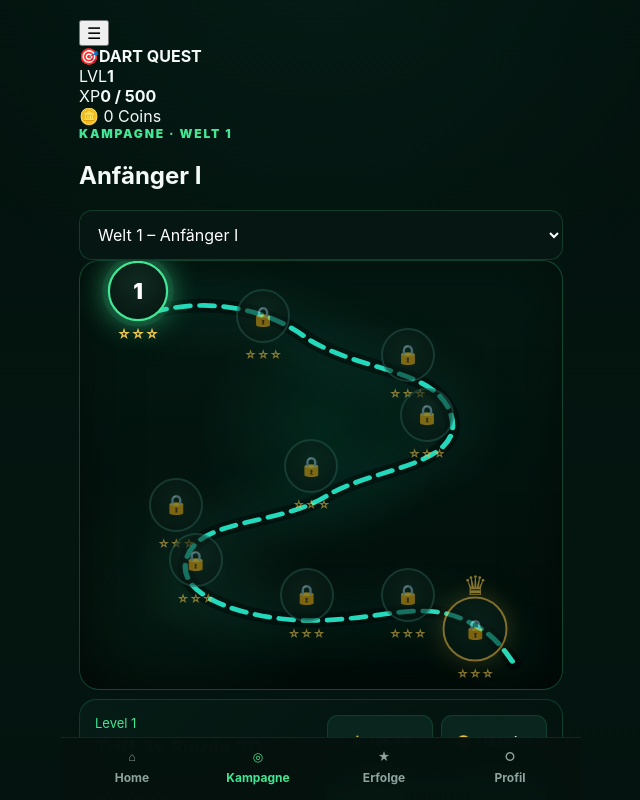
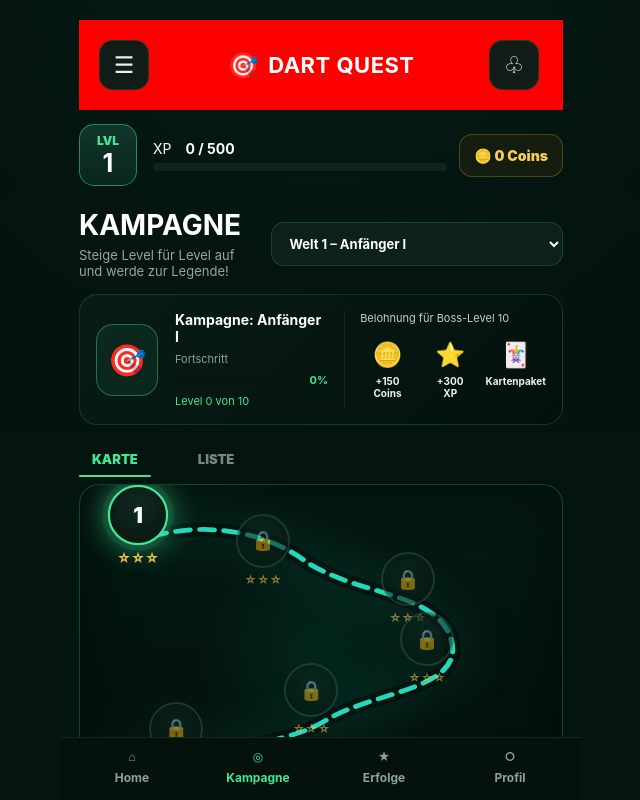
Before and after one commit to Dartquest2026/DartQuest, a React (Vite) app in the folder dartquest/: page / in a window 1280 px wide. Both pictures are taken after a click on the button "Weiter spielen". Shown: the top 800 px of the page, without its empty margins (319-959 px from the left). Built offline with nearby package versions, Linux system fonts and the light colour scheme.

Commit message:
Campaign JSX Test

```diff
--- a/dartquest/src/pages/Campaign.jsx
+++ b/dartquest/src/pages/Campaign.jsx
@@ -1,10 +1,13 @@
 import { useEffect, useState } from 'react'
 import { levels } from '../data/levels'
+import { getWorldPosition } from '../data/worldMaps'
 import LevelModal from '../components/LevelModal'
-import { getWorldPosition } from '../data/worldMaps'
+
 import '../styles/Campaign.css'
 
-const CAMPAIGN_STORAGE_KEY = 'dartquest-campaign-progress'
+const CAMPAIGN_STORAGE_KEY =
+  'dartquest-campaign-progress'
+
 const BOSS_STAR_REQUIREMENT = 22
 
 const worldNames = [
@@ -21,17 +24,29 @@ const worldNames = [
 ]
 
 function Campaign() {
-  const [selectedLevel, setSelectedLevel] = useState(null)
-  const [selectedWorld, setSelectedWorld] = useState(1)
-  const [previewLevelId, setPreviewLevelId] = useState(1)
+  const [selectedLevel, setSelectedLevel] =
+    useState(null)
+
+  const [selectedWorld, setSelectedWorld] =
+    useState(1)
+
+  const [previewLevelId, setPreviewLevelId] =
+    useState(1)
 
   const [progress, setProgress] = useState({
     unlockedLevel: 1,
     results: {},
   })
 
-  const worldStartLevel = (selectedWorld - 1) * 10 + 1
-  const worldEndLevel = selectedWorld * 10
+  /* =========================
+     WELT
+  ========================= */
+
+  const worldStartLevel =
+    (selectedWorld - 1) * 10 + 1
+
+  const worldEndLevel =
+    selectedWorld * 10
 
   const visibleLevels = levels.filter(
     (level) =>
@@ -41,34 +56,56 @@ function Campaign() {
 
   const selectedPreviewLevel =
     visibleLevels.find(
-      (level) => level.id === previewLevelId,
+      (level) =>
+        level.id === previewLevelId,
     ) ?? visibleLevels[0]
 
-  const worldBoss = visibleLevels.find((level) => level.boss)
+  const worldBoss =
+    visibleLevels.find(
+      (level) => level.boss,
+    )
 
-  const worldNormalLevels = visibleLevels.filter(
+  const worldNormalLevels =
+    visibleLevels.filter(
       (level) => !level.boss,
     )
 
-  const worldStars = worldNormalLevels.reduce(
+  /* =========================
+     FORTSCHRITT
+  ========================= */
+
+  const worldStars =
+    worldNormalLevels.reduce(
       (sum, level) =>
-      sum + (progress.results[level.id]?.stars ?? 0),
+        sum +
+        (progress.results[level.id]?.stars ??
+          0),
       0,
     )
 
-  const completedWorldLevels = visibleLevels.filter((level) =>
-    Boolean(progress.results[level.id]),
+  const completedWorldLevels =
+    visibleLevels.filter((level) =>
+      Boolean(
+        progress.results[level.id],
+      ),
     ).length
 
   const campaignPercent =
     visibleLevels.length > 0
       ? Math.round(
-          (completedWorldLevels / visibleLevels.length) * 100,
+          (completedWorldLevels /
+            visibleLevels.length) *
+            100,
         )
       : 0
 
+  /* =========================
+     SPEICHER LADEN
+  ========================= */
+
   useEffect(() => {
-    const savedProgress = localStorage.getItem(
+    const savedProgress =
+      localStorage.getItem(
         CAMPAIGN_STORAGE_KEY,
       )
 
@@ -77,33 +114,54 @@ function Campaign() {
     }
 
     try {
-      const parsedProgress = JSON.parse(savedProgress)
+      const parsedProgress =
+        JSON.parse(savedProgress)
 
-      const unlockedLevel = Math.min(
-        parsedProgress.unlockedLevel ?? 1,
+      const unlockedLevel =
+        Math.min(
+          parsedProgress.unlockedLevel ??
+            1,
           levels.length,
         )
 
-      const currentWorld = Math.min(
-        Math.ceil(unlockedLevel / 10),
+      const currentWorld =
+        Math.min(
+          Math.ceil(
+            unlockedLevel / 10,
+          ),
           worldNames.length,
         )
 
       setProgress({
         unlockedLevel,
-        results: parsedProgress.results ?? {},
+        results:
+          parsedProgress.results ?? {},
       })
 
       setSelectedWorld(currentWorld)
-      setPreviewLevelId(unlockedLevel)
+      setPreviewLevelId(
+        unlockedLevel,
+      )
     } catch {
-      localStorage.removeItem(CAMPAIGN_STORAGE_KEY)
+      localStorage.removeItem(
+        CAMPAIGN_STORAGE_KEY,
+      )
     }
   }, [])
 
-  function getWorldStars(worldNumber, currentResults) {
-    const startLevel = (worldNumber - 1) * 10 + 1
-    const endLevel = worldNumber * 10
+  /* =========================
+     STERNE PRO WELT
+  ========================= */
+
+  function getWorldStars(
+    worldNumber,
+    currentResults,
+  ) {
+    const startLevel =
+      (worldNumber - 1) * 10 + 1
+
+    const endLevel =
+      worldNumber * 10
 
     return levels
       .filter(
@@ -114,32 +172,56 @@ function Campaign() {
       )
       .reduce(
         (sum, level) =>
-          sum + (currentResults[level.id]?.stars ?? 0),
+          sum +
+          (currentResults[level.id]
+            ?.stars ?? 0),
         0,
       )
   }
 
+  /* =========================
+     FREISCHALTUNG
+  ========================= */
+
   function isLevelUnlocked(level) {
-    if (progress.results[level.id]) {
+    if (
+      progress.results[level.id]
+    ) {
       return true
     }
 
     if (level.boss) {
-      const levelWorld = Math.ceil(level.id / 10)
-      const starsInLevelWorld = getWorldStars(
+      const levelWorld =
+        Math.ceil(level.id / 10)
+
+      const stars =
+        getWorldStars(
           levelWorld,
           progress.results,
         )
 
-      return starsInLevelWorld >= BOSS_STAR_REQUIREMENT
+      return (
+        stars >=
+        BOSS_STAR_REQUIREMENT
+      )
     }
 
-    return level.id <= progress.unlockedLevel
+    return (
+      level.id <=
+      progress.unlockedLevel
+    )
   }
 
+  /* =========================
+     WELT WECHSELN
+  ========================= */
+
   function changeWorld(event) {
-    const newWorld = Number(event.target.value)
-    const firstLevel = (newWorld - 1) * 10 + 1
+    const newWorld =
+      Number(event.target.value)
+
+    const firstLevel =
+      (newWorld - 1) * 10 + 1
 
     setSelectedWorld(newWorld)
     setPreviewLevelId(firstLevel)
@@ -150,6 +232,10 @@ function Campaign() {
       behavior: 'smooth',
     })
   }
+
+  /* =========================
+     LEVEL AUSWÄHLEN
+  ========================= */
 
   function selectMapLevel(level) {
     if (!isLevelUnlocked(level)) {
@@ -162,35 +248,58 @@ function Campaign() {
   function startSelectedLevel() {
     if (
       !selectedPreviewLevel ||
-      !isLevelUnlocked(selectedPreviewLevel)
+      !isLevelUnlocked(
+        selectedPreviewLevel,
+      )
     ) {
       return
     }
 
-    setSelectedLevel(selectedPreviewLevel)
+    setSelectedLevel(
+      selectedPreviewLevel,
+    )
   }
 
   function closeLevel() {
     setSelectedLevel(null)
   }
 
-  function completeLevel(level, result) {
-    setProgress((currentProgress) => {
+  /* =========================
+     LEVEL ABSCHLIESSEN
+  ========================= */
+
+  function completeLevel(
+    level,
+    result,
+  ) {
+    setProgress(
+      (currentProgress) => {
         const previousResult =
-        currentProgress.results[level.id]
+          currentProgress.results[
+            level.id
+          ]
 
-      const bestStars = Math.max(
-        previousResult?.stars ?? 0,
+        const bestStars =
+          Math.max(
+            previousResult?.stars ??
+              0,
             result.stars,
           )
 
         const bestDarts =
-        previousResult?.darts == null
+          previousResult?.darts ==
+          null
             ? result.darts
-          : Math.min(previousResult.darts, result.darts)
+            : result.darts == null
+              ? previousResult.darts
+              : Math.min(
+                  previousResult.darts,
+                  result.darts,
+                )
 
         const updatedResults = {
           ...currentProgress.results,
+
           [level.id]: {
             ...result,
             darts: bestDarts,
@@ -198,110 +307,305 @@ function Campaign() {
           },
         }
 
-      const nextUnlockedLevel = Math.max(
+        const nextUnlockedLevel =
+          Math.max(
             currentProgress.unlockedLevel,
-        Math.min(level.id + 1, levels.length),
+            Math.min(
+              level.id + 1,
+              levels.length,
+            ),
           )
 
         const updatedProgress = {
-        unlockedLevel: nextUnlockedLevel,
-        results: updatedResults,
+          unlockedLevel:
+            nextUnlockedLevel,
+
+          results:
+            updatedResults,
         }
 
         localStorage.setItem(
           CAMPAIGN_STORAGE_KEY,
-        JSON.stringify(updatedProgress),
+          JSON.stringify(
+            updatedProgress,
+          ),
         )
 
-      const nextWorld = Math.min(
-        Math.ceil(nextUnlockedLevel / 10),
-        worldNames.length,
+        setPreviewLevelId(
+          nextUnlockedLevel,
         )
 
-      setSelectedWorld(nextWorld)
-      setPreviewLevelId(nextUnlockedLevel)
-
         return updatedProgress
-    })
+      },
+    )
   }
 
+  /* =========================
+     STERNE
+  ========================= */
+
   function getLevelStars(level) {
-    const result = progress.results[level.id]
+    const result =
+      progress.results[level.id]
 
     if (!result) {
       return '☆☆☆'
     }
 
-    return `${'⭐'.repeat(result.stars)}${'☆'.repeat(
+    return `${'⭐'.repeat(
+      result.stars,
+    )}${'☆'.repeat(
       3 - result.stars,
     )}`
   }
 
+  /* =========================
+     UI
+  ========================= */
+
   return (
     <section className="campaign-screen">
-      <header className="campaign-game-header">
+
+      {/* TOPBAR */}
+
+      <header
+  className="campaign-topbar"
+  style={{
+    background: 'red',
+    padding: '20px',
+  }}
+>
+
         <button
-    className="campaign-menu-button"
+          className="campaign-icon-button"
           type="button"
-    aria-label="Menü öffnen"
+          aria-label="Menü"
         >
           ☰
         </button>
 
-  <div className="campaign-brand">
-    <span className="campaign-brand-dart">🎯</span>
-    <strong>DART QUEST</strong>
+        <div className="campaign-logo">
+          <span className="campaign-logo-mark">
+            🎯
+          </span>
+
+          <strong>
+            DART QUEST
+          </strong>
         </div>
 
-  <div className="campaign-player-stats">
-    <div className="campaign-level-badge">
+        <button
+          className="campaign-icon-button"
+          type="button"
+          aria-label="Benachrichtigungen"
+        >
+          ♧
+        </button>
+
+      </header>
+
+
+      {/* SPIELERSTATUS */}
+
+      <section className="campaign-playerbar">
+
+        <div className="player-level-badge">
           <span>LVL</span>
-      <strong>{Math.ceil(progress.unlockedLevel / 10)}</strong>
+
+          <strong>
+            {Math.max(
+              1,
+              Math.ceil(
+                progress.unlockedLevel /
+                  10,
+              ),
+            )}
+          </strong>
         </div>
 
-    <div className="campaign-xp-box">
-      <div className="campaign-xp-row">
+        <div className="player-xp">
+
+          <div className="player-xp-label">
             <span>XP</span>
-        <strong>0 / 500</strong>
+            <strong>
+              0 / 500
+            </strong>
           </div>
 
-      <div className="campaign-xp-track">
+          <div className="player-xp-track">
             <div
-          className="campaign-xp-fill"
-          style={{ width: '0%' }}
+              className="player-xp-fill"
+              style={{
+                width: '0%',
+              }}
             />
           </div>
 
-      <div className="campaign-coins-row">
+        </div>
+
+        <div className="player-coins">
           🪙 0 Coins
         </div>
-    </div>
-  </div>
-</header>
-<div className="campaign-world-row">
+
+      </section>
+
+
+      {/* KAMPAGNE */}
+
+      <section className="campaign-heading">
+
         <div>
-    <p className="eyebrow">
-      KAMPAGNE · WELT {selectedWorld}
+          <h1>
+            KAMPAGNE
+          </h1>
+
+          <p>
+            Steige Level für Level auf
+            und werde zur Legende!
           </p>
-
-    <h1>{worldNames[selectedWorld - 1]}</h1>
         </div>
 
         <select
-    className="campaign-select-button"
+          className="campaign-world-select"
           value={selectedWorld}
           onChange={changeWorld}
+          aria-label="Welt auswählen"
         >
-    {worldNames.map((worldName, index) => (
+          {worldNames.map(
+            (world, index) => (
               <option
-        key={worldName}
+                key={world}
                 value={index + 1}
               >
-        Welt {index + 1} – {worldName}
+                Welt {index + 1} –{' '}
+                {world}
               </option>
-    ))}
+            ),
+          )}
         </select>
+
+      </section>
+
+
+      {/* ÜBERSICHT */}
+
+      <section className="campaign-summary">
+
+        <div className="campaign-summary-left">
+
+          <div className="campaign-shield">
+            🎯
           </div>
+
+          <div className="campaign-summary-progress">
+
+            <strong>
+              Kampagne:{' '}
+              {
+                worldNames[
+                  selectedWorld - 1
+                ]
+              }
+            </strong>
+
+            <span>
+              Fortschritt
+            </span>
+
+            <div className="summary-progress-row">
+
+              <div className="summary-progress-track">
+                <div
+                  style={{
+                    width: `${campaignPercent}%`,
+                  }}
+                />
+              </div>
+
+              <b>
+                {campaignPercent}%
+              </b>
+
+            </div>
+
+            <small>
+              Level{' '}
+              {completedWorldLevels}{' '}
+              von 10
+            </small>
+
+          </div>
+
+        </div>
+
+
+        <div className="campaign-summary-rewards">
+
+          <span>
+            Belohnung für
+            Boss-Level{' '}
+            {worldBoss?.id ??
+              worldEndLevel}
+          </span>
+
+          <div className="summary-rewards-grid">
+
+            <div>
+              <b>🪙</b>
+              <small>
+                +
+                {worldBoss
+                  ?.rewardCoins ?? 0}
+                <br />
+                Coins
+              </small>
+            </div>
+
+            <div>
+              <b>⭐</b>
+              <small>
+                +
+                {worldBoss
+                  ?.rewardXP ?? 0}
+                <br />
+                XP
+              </small>
+            </div>
+
+            <div>
+              <b>🃏</b>
+              <small>
+                Kartenpaket
+              </small>
+            </div>
+
+          </div>
+
+        </div>
+
+      </section>
+
+
+      {/* TABS */}
+
+      <div className="campaign-tabs">
+
+        <button
+          className="active"
+          type="button"
+        >
+          KARTE
+        </button>
+
+        <button type="button">
+          LISTE
+        </button>
+
+      </div>
+
+
+      {/* KARTE */}
+
       <section className="campaign-world-map">
 
         <svg
@@ -310,6 +614,7 @@ function Campaign() {
           preserveAspectRatio="none"
           aria-hidden="true"
         >
+
           <path
             className="campaign-path-shadow"
             d="
@@ -337,15 +642,20 @@ function Campaign() {
               C 86 87, 88 91, 90 94
             "
           />
+
         </svg>
 
-  {visibleLevels.map((level, index) => {
-  const unlocked = isLevelUnlocked(level)
+        {visibleLevels.map(
+          (level) => {
+            const unlocked =
+              isLevelUnlocked(level)
 
             const selected =
-    selectedPreviewLevel?.id === level.id
+              selectedPreviewLevel
+                ?.id === level.id
 
-  const position = getWorldPosition(
+            const position =
+              getWorldPosition(
                 selectedWorld,
                 level.id,
               )
@@ -354,73 +664,135 @@ function Campaign() {
               <button
                 key={level.id}
                 type="button"
+
                 className={[
                   'map-level-node',
-                unlocked ? 'unlocked' : 'locked',
-                selected ? 'selected' : '',
-                level.boss ? 'boss' : '',
+
+                  unlocked
+                    ? 'unlocked'
+                    : 'locked',
+
+                  selected
+                    ? 'selected'
+                    : '',
+
+                  level.boss
+                    ? 'boss'
+                    : '',
                 ].join(' ')}
+
                 style={{
-  left: `${position?.x ?? 50}%`,
-  top: `${position?.y ?? 50}%`,
+                  left: `${
+                    position?.x ??
+                    50
+                  }%`,
+
+                  top: `${
+                    position?.y ??
+                    50
+                  }%`,
                 }}
-              onClick={() => selectMapLevel(level)}
-              disabled={!unlocked}
-              aria-label={
-                unlocked
-                  ? `${level.title} auswählen`
-                  : `${level.title} ist gesperrt`
+
+                onClick={() =>
+                  selectMapLevel(
+                    level,
+                  )
+                }
+
+                disabled={
+                  !unlocked
                 }
               >
+
                 {level.boss && (
-                <span className="boss-crown">♛</span>
+                  <span className="boss-crown">
+                    ♛
+                  </span>
                 )}
 
                 <span className="map-level-number">
-                {unlocked ? level.id : '🔒'}
+                  {unlocked
+                    ? level.id
+                    : '🔒'}
                 </span>
 
                 <span className="map-level-stars">
-                {getLevelStars(level)}
+                  {getLevelStars(
+                    level,
+                  )}
                 </span>
+
               </button>
             )
-        })}
+          },
+        )}
+
       </section>
 
+
+      {/* LEVEL INFO */}
+
       {selectedPreviewLevel &&
-  isLevelUnlocked(selectedPreviewLevel) && (
+        isLevelUnlocked(
+          selectedPreviewLevel,
+        ) && (
+
           <article className="selected-level-card">
 
             <div className="selected-level-main">
-        <p>{selectedPreviewLevel.title}</p>
+
+              <p>
+                {
+                  selectedPreviewLevel.title
+                }
+              </p>
 
               <strong>
-          {selectedPreviewLevel.task}
+                {
+                  selectedPreviewLevel.task
+                }
               </strong>
 
-        <span>Beste Bewertung</span>
+              <span>
+                Beste Bewertung
+              </span>
 
               <div className="selected-level-stars">
-          {getLevelStars(selectedPreviewLevel)}
+                {getLevelStars(
+                  selectedPreviewLevel,
+                )}
               </div>
+
             </div>
+
 
             <div className="selected-level-side">
 
               <div className="reward-box">
-          ⭐ +{selectedPreviewLevel.rewardXP} XP
+                ⭐ +
+                {
+                  selectedPreviewLevel
+                    .rewardXP
+                }{' '}
+                XP
               </div>
 
               <div className="reward-box">
-          🪙 +{selectedPreviewLevel.rewardCoins} Coins
+                🪙 +
+                {
+                  selectedPreviewLevel
+                    .rewardCoins
+                }{' '}
+                Coins
               </div>
 
               <button
                 type="button"
-          onClick={startSelectedLevel}
+                onClick={
+                  startSelectedLevel
+                }
               >
-          Spielen
+                SPIELEN
               </button>
 
             </div>
@@ -428,26 +800,36 @@ function Campaign() {
           </article>
         )}
 
+
+      {/* BOSS */}
+
       <section className="boss-unlock-card">
+
         <div className="boss-chest">
-          {worldStars >= BOSS_STAR_REQUIREMENT
+          {worldStars >=
+          BOSS_STAR_REQUIREMENT
             ? '👑'
             : '🎁'}
         </div>
 
         <div className="boss-unlock-info">
+
           <strong>
-            {worldStars >= BOSS_STAR_REQUIREMENT
+            {worldStars >=
+            BOSS_STAR_REQUIREMENT
               ? `Boss-Level ${
-                  worldBoss?.id ?? worldEndLevel
+                  worldBoss?.id ??
+                  worldEndLevel
                 } ist freigeschaltet!`
               : `Sammle Sterne, um Boss-Level ${
-                  worldBoss?.id ?? worldEndLevel
+                  worldBoss?.id ??
+                  worldEndLevel
                 } freizuschalten!`}
           </strong>
 
           <span>
-            ⭐ {worldStars} / {BOSS_STAR_REQUIREMENT}
+            ⭐ {worldStars} /{' '}
+            {BOSS_STAR_REQUIREMENT}
           </span>
 
           <div className="boss-star-progress">
@@ -462,34 +844,47 @@ function Campaign() {
               }}
             />
           </div>
+
         </div>
 
         <button
           type="button"
+
           onClick={() => {
             if (
               worldBoss &&
-              isLevelUnlocked(worldBoss)
+              isLevelUnlocked(
+                worldBoss,
+              )
             ) {
-              setPreviewLevelId(worldBoss.id)
+              setPreviewLevelId(
+                worldBoss.id,
+              )
             }
           }}
+
           disabled={
             !worldBoss ||
-            !isLevelUnlocked(worldBoss)
+            !isLevelUnlocked(
+              worldBoss,
+            )
           }
         >
-          {worldStars >= BOSS_STAR_REQUIREMENT
-            ? 'Boss auswählen'
-            : 'Noch gesperrt'}
+          {worldStars >=
+          BOSS_STAR_REQUIREMENT
+            ? 'Boss wählen'
+            : '🔒'}
         </button>
+
       </section>
+
 
       <LevelModal
         level={selectedLevel}
         onClose={closeLevel}
         onComplete={completeLevel}
       />
+
     </section>
   )
 }
```
Lines whose indentation alone changed are shown as unchanged.
